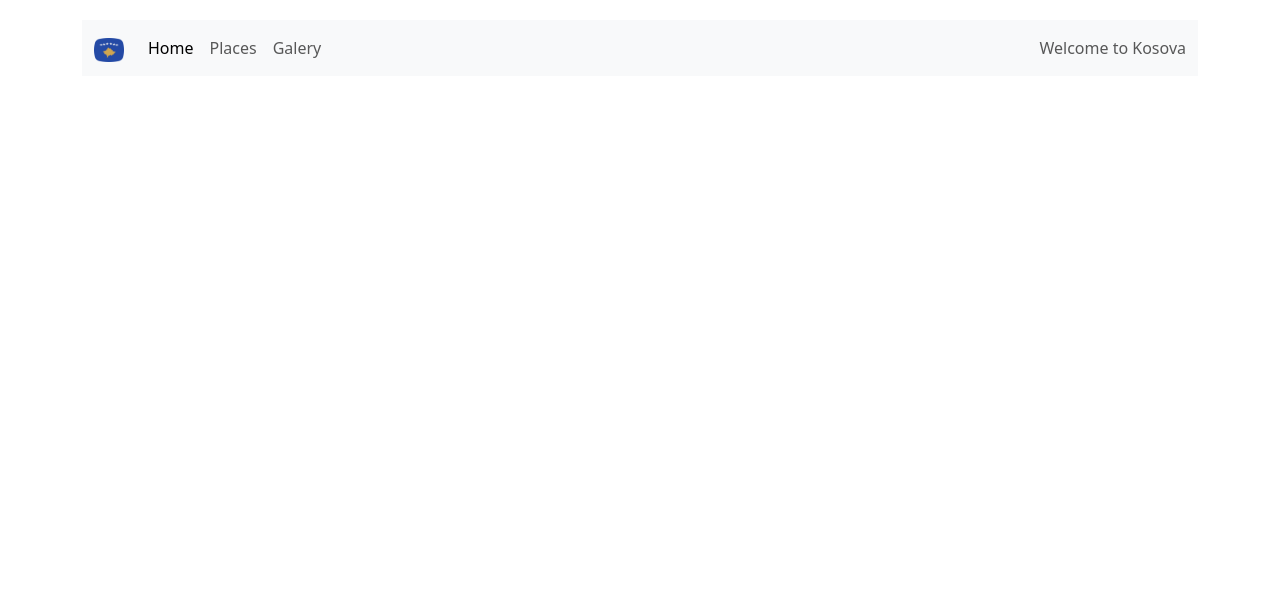
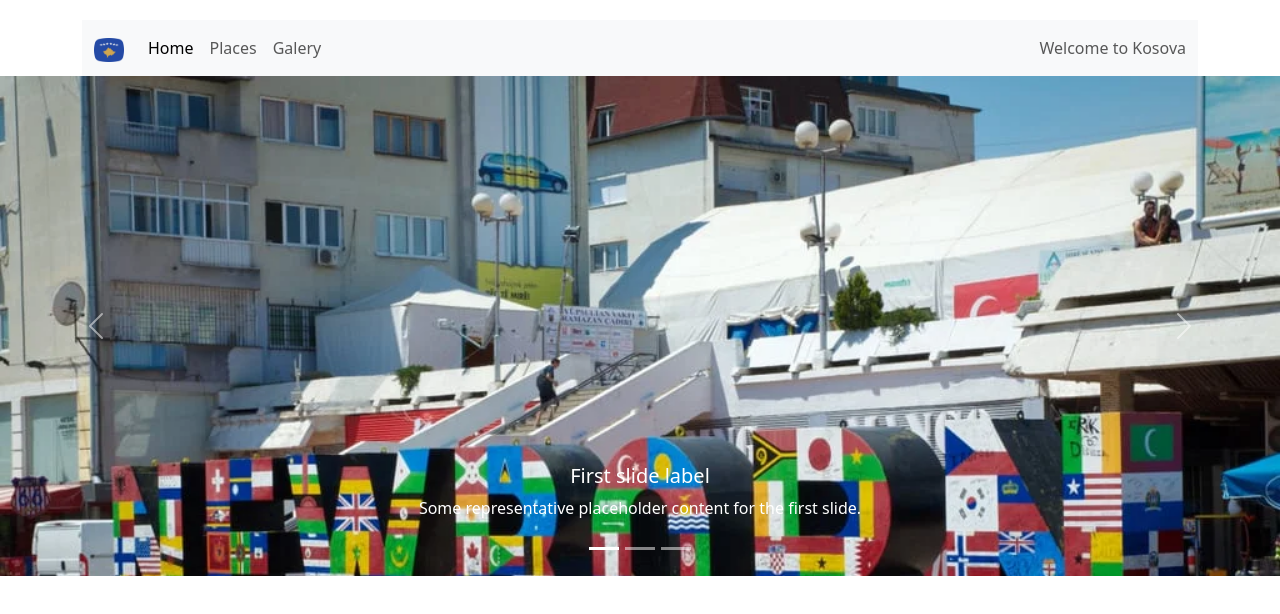
Before and after one commit to arbreshamedgjonaj/Bootstrap-Frameworks, a website: page index.html in a window 1280 px wide. Drawn offline with nearby package versions, Linux system fonts and the light colour scheme.

Commit message:
change carousel-inner to flex

```diff
--- a/index.html
+++ b/index.html
@@ -41,6 +41,44 @@
         </div>
     </header>
     <main>
+        <div id="carouselExampleCaptions" class="carousel slide">
+            <div class="carousel-indicators">
+              <button type="button" data-bs-target="#carouselExampleCaptions" data-bs-slide-to="0" class="active" aria-current="true" aria-label="Slide 1"></button>
+              <button type="button" data-bs-target="#carouselExampleCaptions" data-bs-slide-to="1" aria-label="Slide 2"></button>
+              <button type="button" data-bs-target="#carouselExampleCaptions" data-bs-slide-to="2" aria-label="Slide 3"></button>
+            </div>
+            <div class="carousel-inner">
+              <div class="carousel-item active">
+                <img src="/images/DSC_0498.webp" class="d-block w-100" alt="...">
+                <div class="carousel-caption d-none d-md-block">
+                  <h5>First slide label</h5>
+                  <p>Some representative placeholder content for the first slide.</p>
+                </div>
+              </div>
+              <div class="carousel-item">
+                <img src="/images/mirusha-waterfalls.jpg" class="d-block w-100" alt="...">
+                <div class="carousel-caption d-none d-md-block">
+                  <h5>Second slide label</h5>
+                  <p>Some representative placeholder content for the second slide.</p>
+                </div>
+              </div>
+              <div class="carousel-item">
+                <img src="/images/prizren.jpg" class="d-block w-100" alt="...">
+                <div class="carousel-caption d-none d-md-block">
+                  <h5>Third slide label</h5>
+                  <p>Some representative placeholder content for the third slide.</p>
+                </div>
+              </div>
+            </div>
+            <button class="carousel-control-prev" type="button" data-bs-target="#carouselExampleCaptions" data-bs-slide="prev">
+              <span class="carousel-control-prev-icon" aria-hidden="true"></span>
+              <span class="visually-hidden">Previous</span>
+            </button>
+            <button class="carousel-control-next" type="button" data-bs-target="#carouselExampleCaptions" data-bs-slide="next">
+              <span class="carousel-control-next-icon" aria-hidden="true"></span>
+              <span class="visually-hidden">Next</span>
+            </button>
+          </div>
 
     </main>
 
--- a/styles/index.css
+++ b/styles/index.css
@@ -10,6 +10,13 @@
     align-items: center;
 }
 
+.carousel-inner{
+    width: auto;
+    height: 500px;
+    display: flex;
+    justify-content: inherit;
+
+}
 .container-fluid{
 
 }
```
Also changed, not shown: images/DSC_0498.webp (added), images/mirusha-waterfalls.jpg (added), images/prizren.jpg (added).
